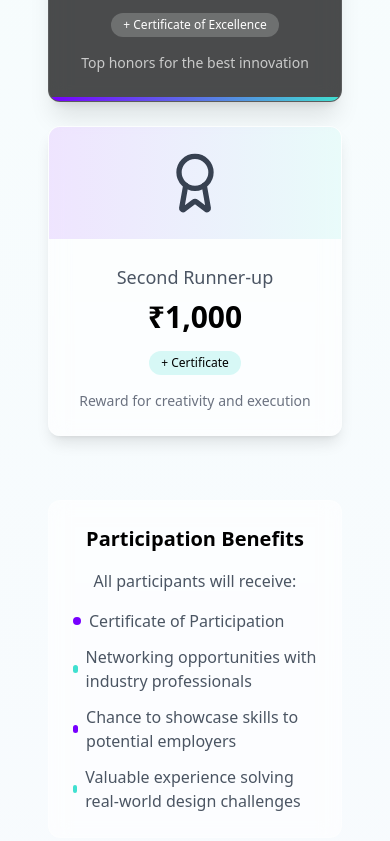
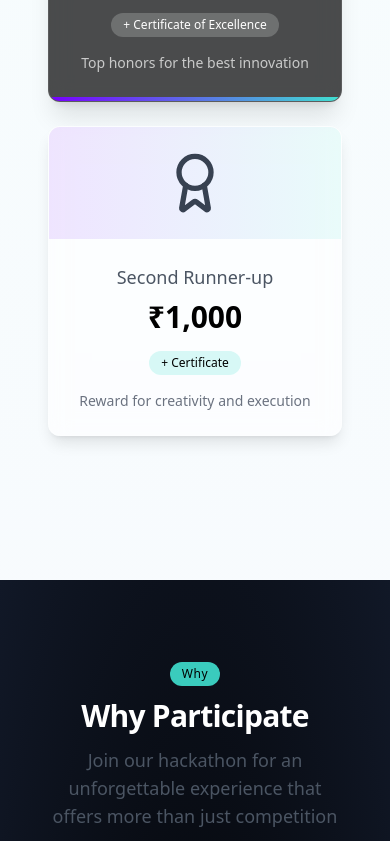
Before and after one commit to ArchieTansaria/race-to-innovate-landing, a React (Vite) app: page / in a window 390 px wide. Shown: the part 5425-6266 px from the top of the page. Built offline with nearby package versions, Linux system fonts and the light colour scheme.

Commit message:
Visual edit in Lovable
Edited UI in Lovable

```diff
--- a/src/components/Prizes.tsx
+++ b/src/components/Prizes.tsx
@@ -1,18 +1,12 @@
-
 import React from 'react';
 import SectionHeading from './SectionHeading';
 import AnimatedReveal from './AnimatedReveal';
 import { Award, Trophy, Medal } from 'lucide-react';
-
 const Prizes = () => {
-  return (
-    <section id="prizes" className="py-20 px-4">
+  return <section id="prizes" className="py-20 px-4">
       <div className="container mx-auto max-w-6xl">
         <AnimatedReveal>
-          <SectionHeading
-            title="Prize Pool"
-            description="Compete for exciting rewards and recognition"
-          />
+          <SectionHeading title="Prize Pool" description="Compete for exciting rewards and recognition" />
         </AnimatedReveal>
 
         <div className="grid grid-cols-1 md:grid-cols-3 gap-6 lg:gap-10 mt-12">
@@ -71,35 +65,10 @@ const Prizes = () => {
 
         <AnimatedReveal delay={300}>
           <div className="mt-16 text-center">
-            <div className="glass rounded-xl p-6 md:p-8 max-w-2xl mx-auto">
-              <h3 className="text-xl font-semibold mb-4">Participation Benefits</h3>
-              <p className="text-gray-600 mb-4">
-                All participants will receive:
-              </p>
-              <ul className="space-y-3 text-gray-600 text-left inline-block">
-                <li className="flex items-center">
-                  <span className="inline-block w-2 h-2 bg-hackathon-purple rounded-full mr-2"></span>
-                  <span>Certificate of Participation</span>
-                </li>
-                <li className="flex items-center">
-                  <span className="inline-block w-2 h-2 bg-hackathon-aqua rounded-full mr-2"></span>
-                  <span>Networking opportunities with industry professionals</span>
-                </li>
-                <li className="flex items-center">
-                  <span className="inline-block w-2 h-2 bg-hackathon-purple rounded-full mr-2"></span>
-                  <span>Chance to showcase skills to potential employers</span>
-                </li>
-                <li className="flex items-center">
-                  <span className="inline-block w-2 h-2 bg-hackathon-aqua rounded-full mr-2"></span>
-                  <span>Valuable experience solving real-world design challenges</span>
-                </li>
-              </ul>
-            </div>
+
           </div>
         </AnimatedReveal>
       </div>
-    </section>
-  );
+    </section>;
 };
-
 export default Prizes;
```
